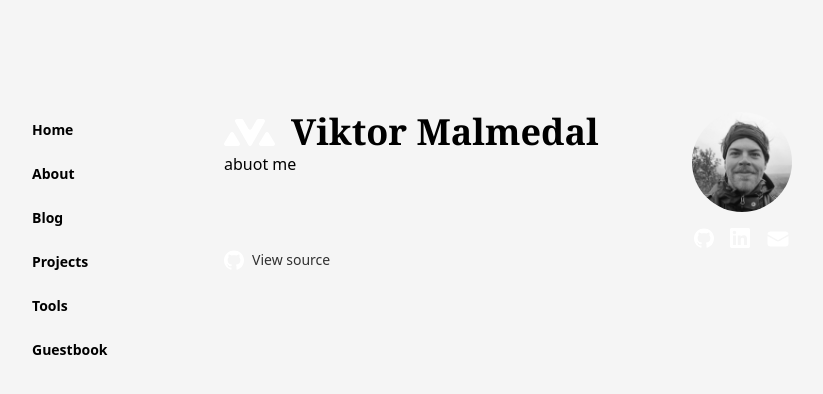
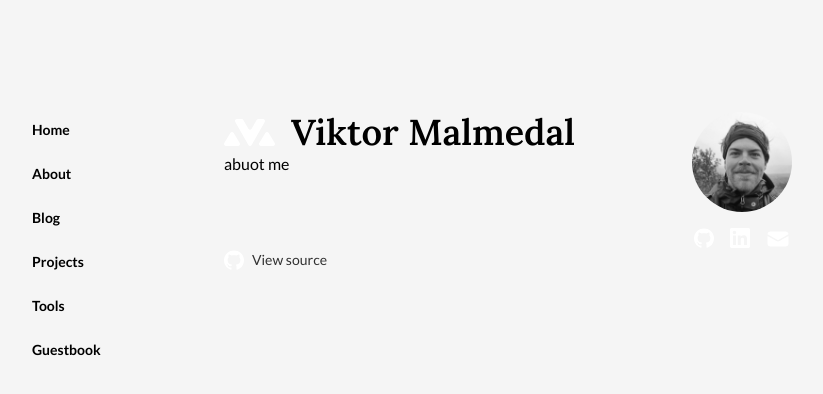
Before and after one commit to JohnVicke/malmedal.dev, a Next.js app: page / in a window 1280 px wide. Shown: the top 394 px of the page, without its empty margins (232-1055 px from the left). Built offline with nearby package versions, Linux system fonts and the light colour scheme.

Commit message:
add fonts

```diff
--- a/tailwind.config.js
+++ b/tailwind.config.js
@@ -2,7 +2,12 @@
 module.exports = {
   content: ["./src/app/**/*.{ts,tsx}", "./src/components/**/*.{ts,tsx}"],
   theme: {
-    extend: {},
+    extend: {
+      fontFamily: {
+        serif: ["var(--font-lora)"],
+        sans: ["var(--font-lato)"],
+      },
+    },
   },
   future: {
     hoverOnlyWhenSupported: true,
```
